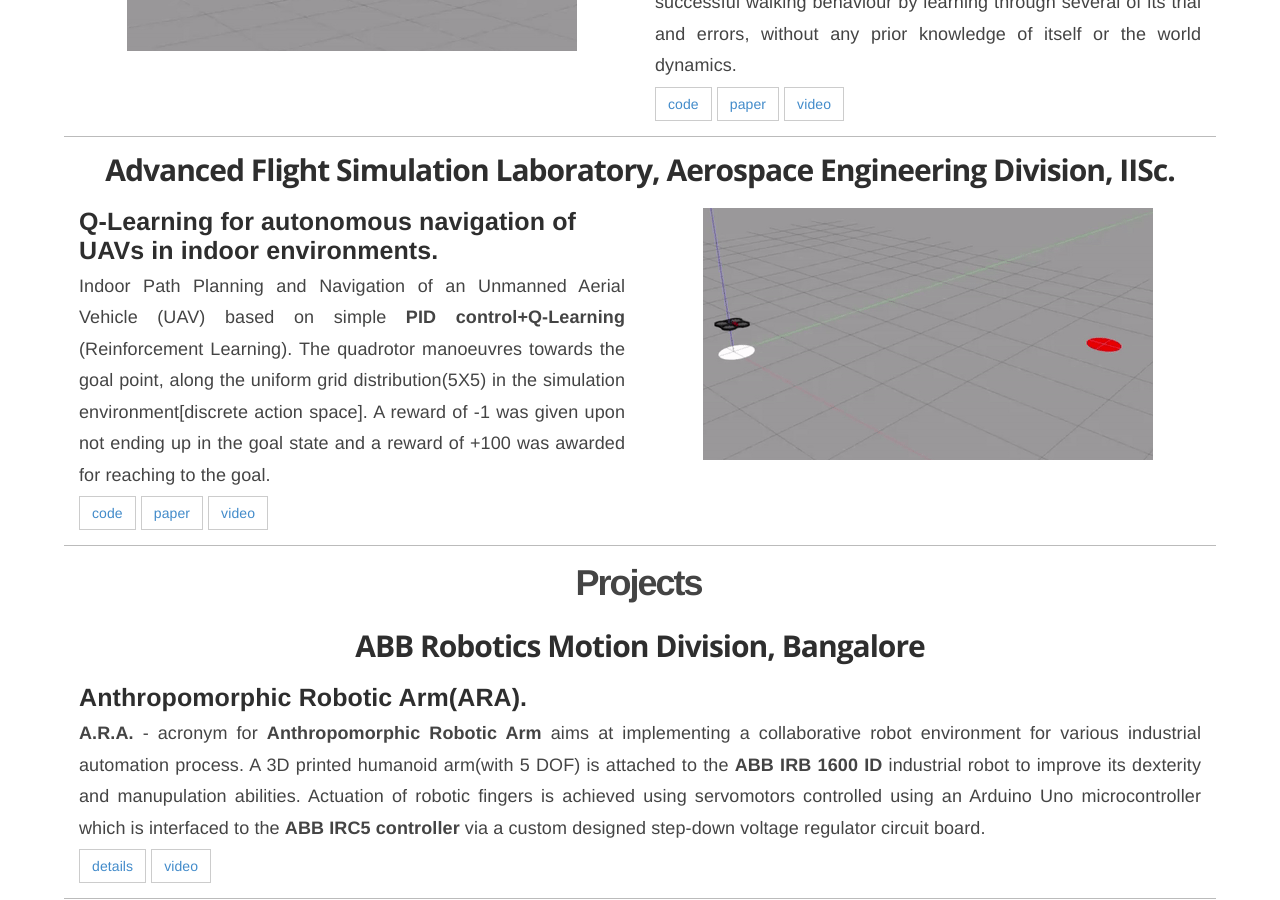
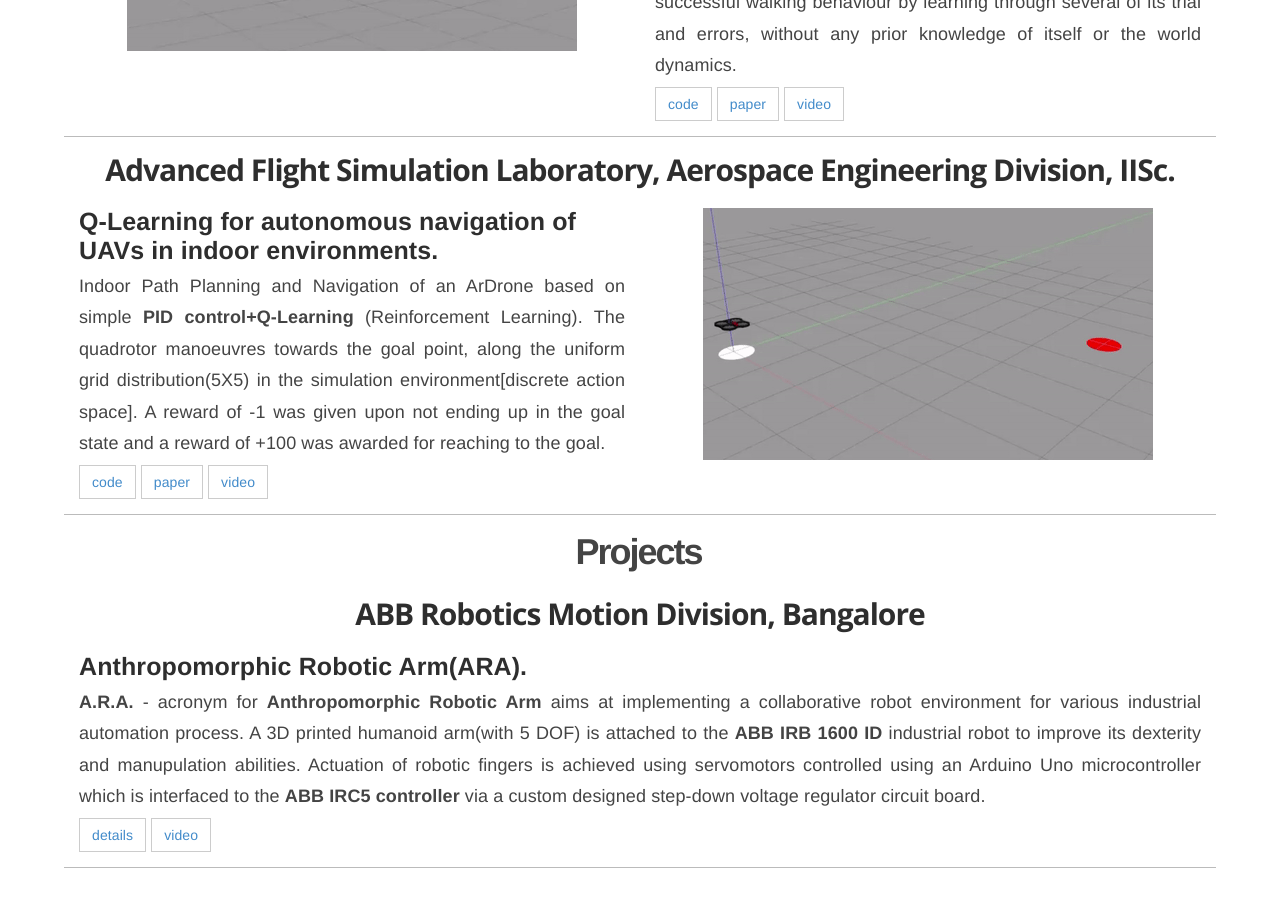
Before and after one commit to navuboy/navuboy.github.io, a Jekyll site: the page built from research.html, in a window 1280 px wide and 900 px high, scrolled down 664 px. Built offline with Jekyll 4.4.1, drawn with Linux system fonts in a browser that asks for light colours; some web fonts are replaced; after the commit the page ends 1533 px from its top, so only the background shows below that.

Commit message:
Updated research.md

```diff
--- a/_includes/research.md
+++ b/_includes/research.md
@@ -56,7 +56,7 @@
     <div class="col-md-6">
         <h3 class="rtitle"><b>Q-Learning for autonomous navigation of UAVs in indoor environments.</b></h3>
         <p style="text-align:justify">
-        Indoor Path Planning and Navigation of an Unmanned Aerial Vehicle (UAV) based on simple <strong>PID control+Q-Learning</strong> (Reinforcement Learning). The quadrotor manoeuvres towards the goal point, along the uniform grid distribution(5X5) in the simulation environment[discrete action space]. A reward of -1 was given upon not ending up in the goal state and a reward of +100 was awarded for reaching to the goal.
+        Indoor Path Planning and Navigation of an ArDrone based on simple <strong>PID control+Q-Learning</strong> (Reinforcement Learning). The quadrotor manoeuvres towards the goal point, along the uniform grid distribution(5X5) in the simulation environment[discrete action space]. A reward of -1 was given upon not ending up in the goal state and a reward of +100 was awarded for reaching to the goal.
         </p>
         <a href="https://github.com/nav74neet/rl_ardrone" class="md-link btn-default btn rbtn">code</a>
         <a href="https://arxiv.org/abs/1801.05086" class="md-link btn-default btn rbtn">paper</a>
```
